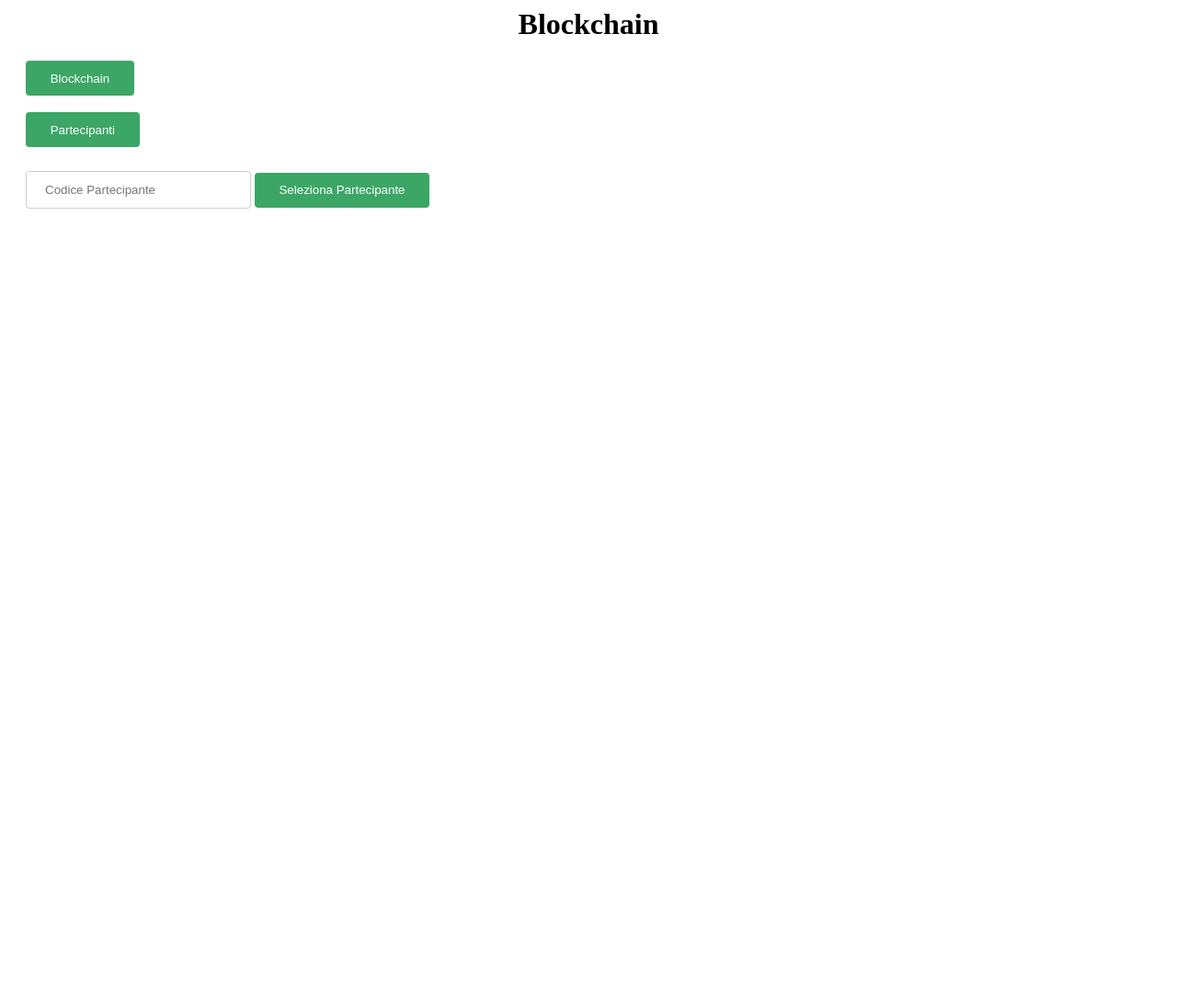
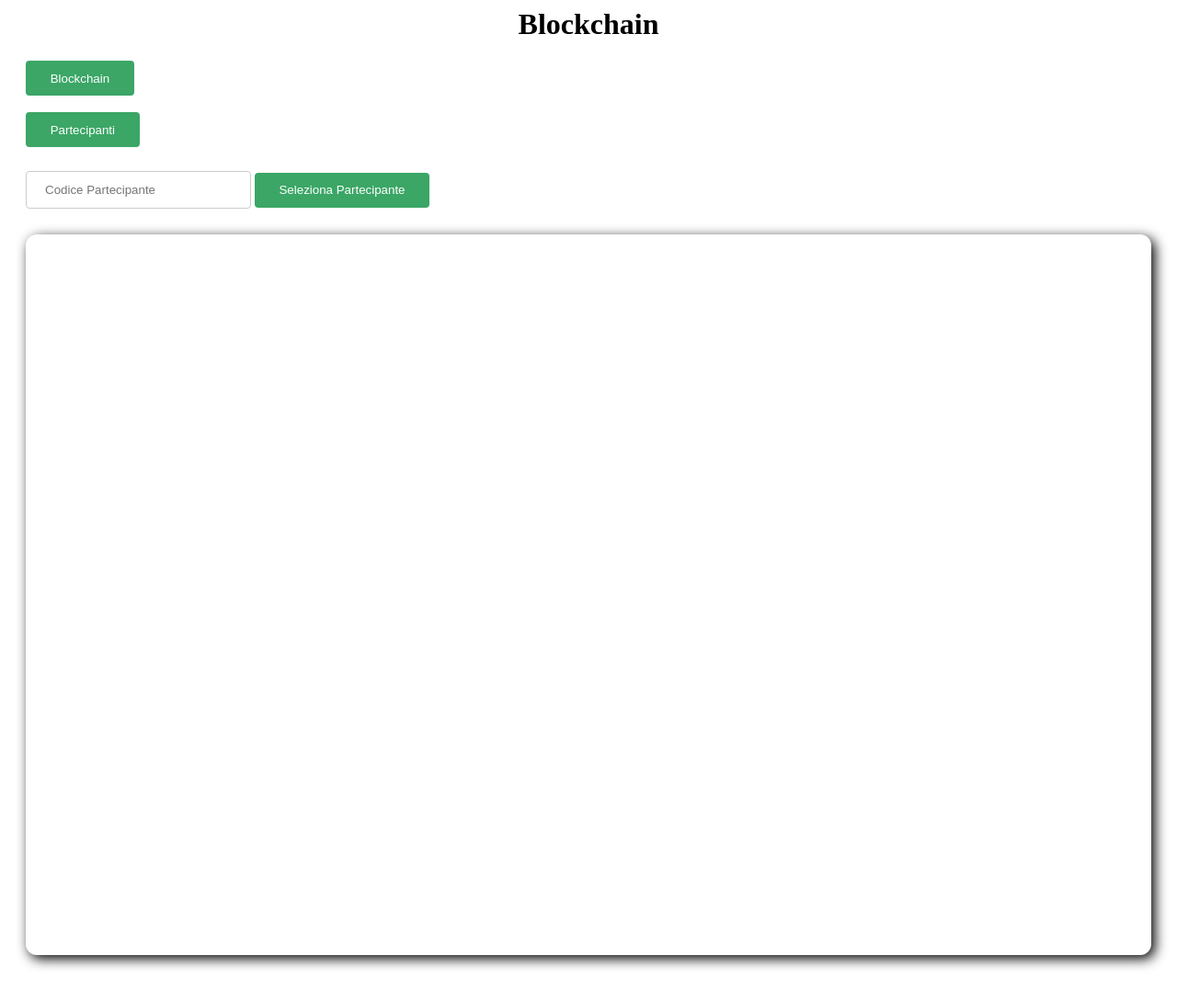
Before and after one commit to GiovanniFausto/Progetto_APL, a Flask app: page / in a window 1280 px wide. Shown: the whole page at 92% size. Before the commit the page ends 227 px from the top, so only its background shows below. Run offline with Flask 2, Linux system fonts and the light colour scheme.

Commit message:
fix html

```diff
--- a/Python/templates/index.html
+++ b/Python/templates/index.html
@@ -64,7 +64,17 @@
 				border-radius: 4px;
 				box-sizing: border-box;
 				}
+			iframe {
+				margin-top: 20px;
+				margin-bottom: 30px;
+				-moz-border-radius: 12px;
+				-webkit-border-radius: 12px;
+				border-radius: 12px;
+				-moz-box-shadow: 4px 4px 14px #000;
+				-webkit-box-shadow: 4px 4px 14px #000;
+				box-shadow: 4px 4px 14px #000;
 
+				}
 		</style>
 
 		</div>
```
